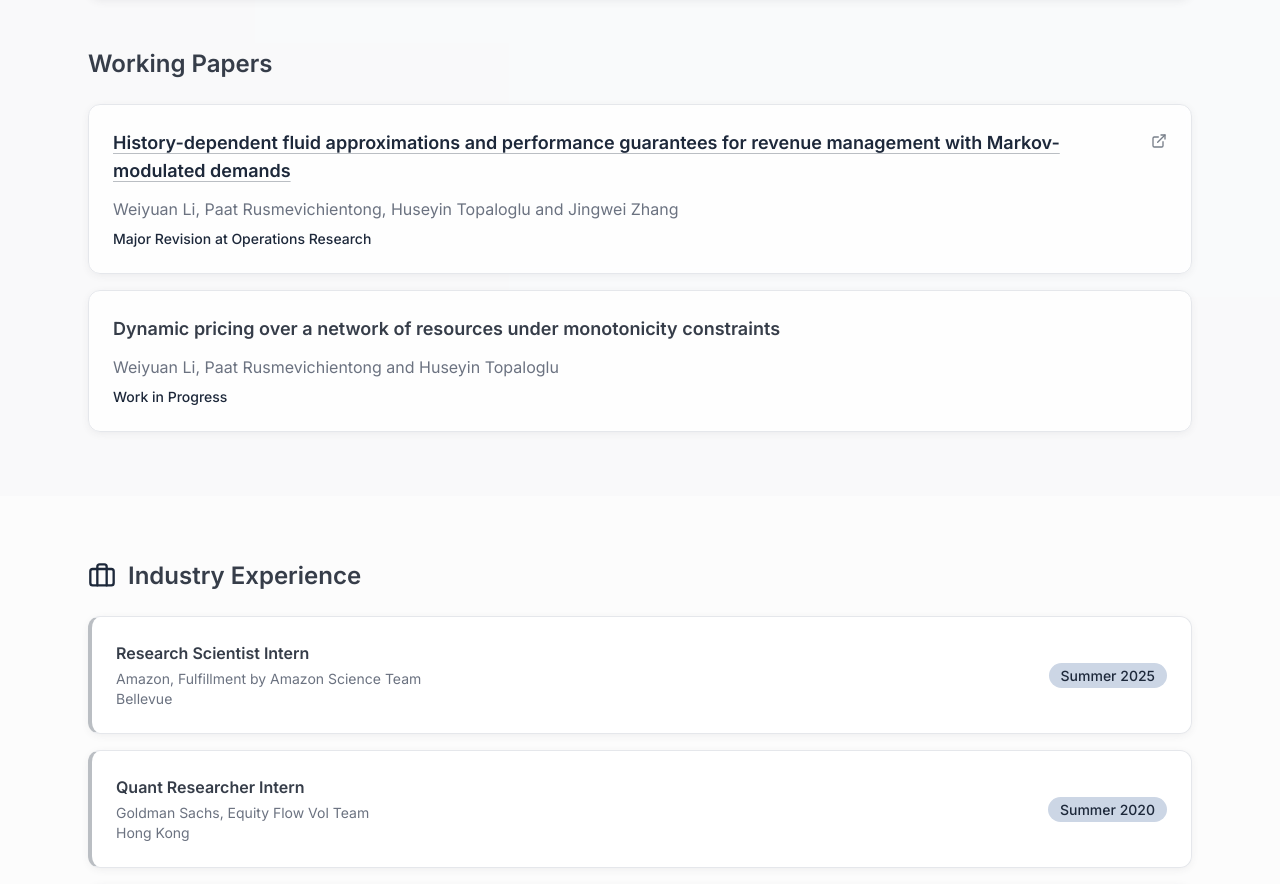
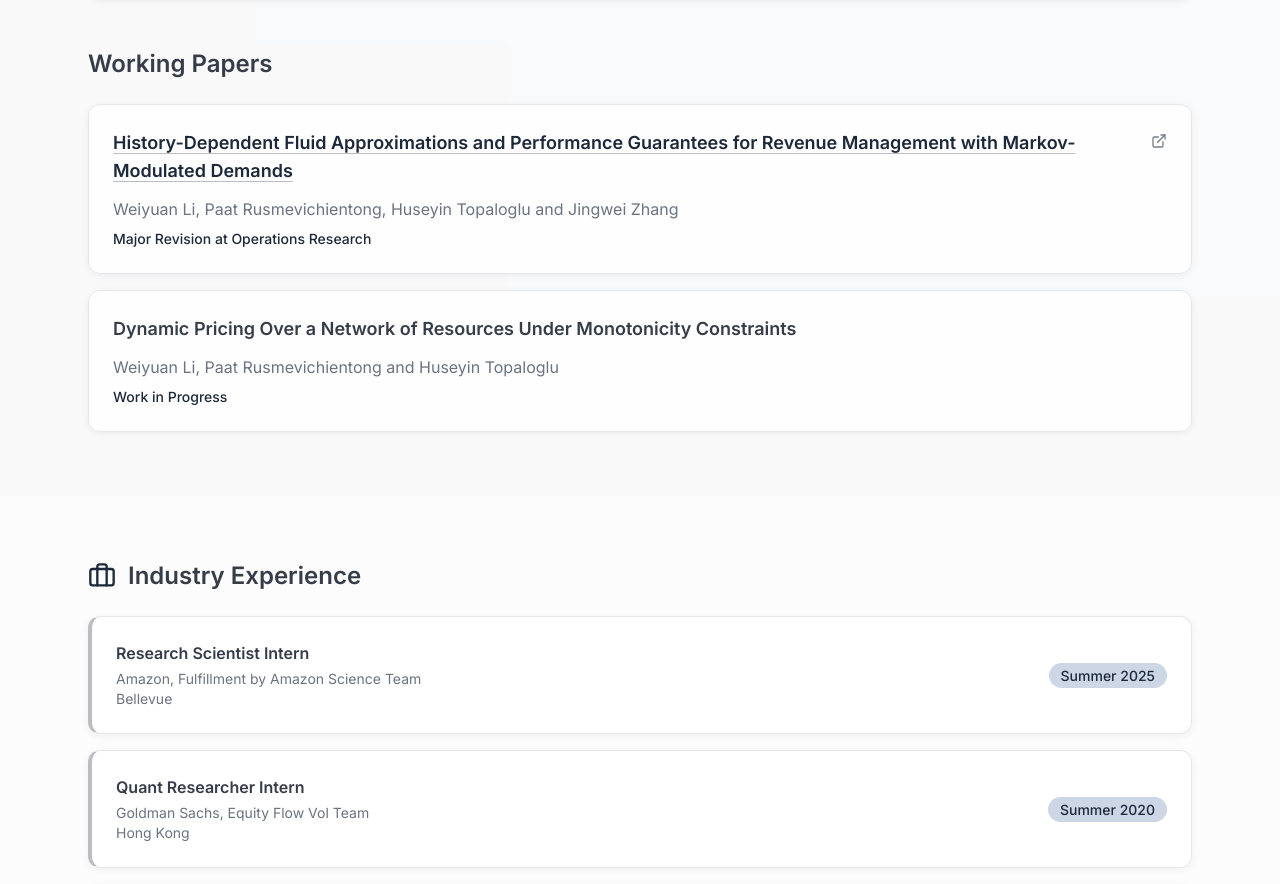
Before and after one commit to wli425/my-personal-web-design, a React (Vite) app: page / in a window 1280 px wide. Shown: the part 1482-2366 px from the top of the page. Built offline with nearby package versions, Linux system fonts and the light colour scheme; the HTML template or start-up script is replaced by a standard one.

Commit message:
Capitalize working papers title

```diff
--- a/src/components/PublicationsSection.tsx
+++ b/src/components/PublicationsSection.tsx
@@ -12,14 +12,14 @@ const publications = [
 
 const workingPapers = [
   {
-    title: "History-dependent fluid approximations and performance guarantees for revenue management with Markov-modulated demands",
+    title: "History-Dependent Fluid Approximations and Performance Guarantees for Revenue Management with Markov-Modulated Demands",
     authors: "Weiyuan Li, Paat Rusmevichientong, Huseyin Topaloglu and Jingwei Zhang",
     status: "Major Revision at Operations Research",
     link: "https://papers.ssrn.com/sol3/papers.cfm?abstract_id=5107682",
     type: "working"
   },
   {
-    title: "Dynamic pricing over a network of resources under monotonicity constraints",
+    title: "Dynamic Pricing Over a Network of Resources Under Monotonicity Constraints",
     authors: "Weiyuan Li, Paat Rusmevichientong and Huseyin Topaloglu",
     status: "Work in Progress",
     link: "",
```
